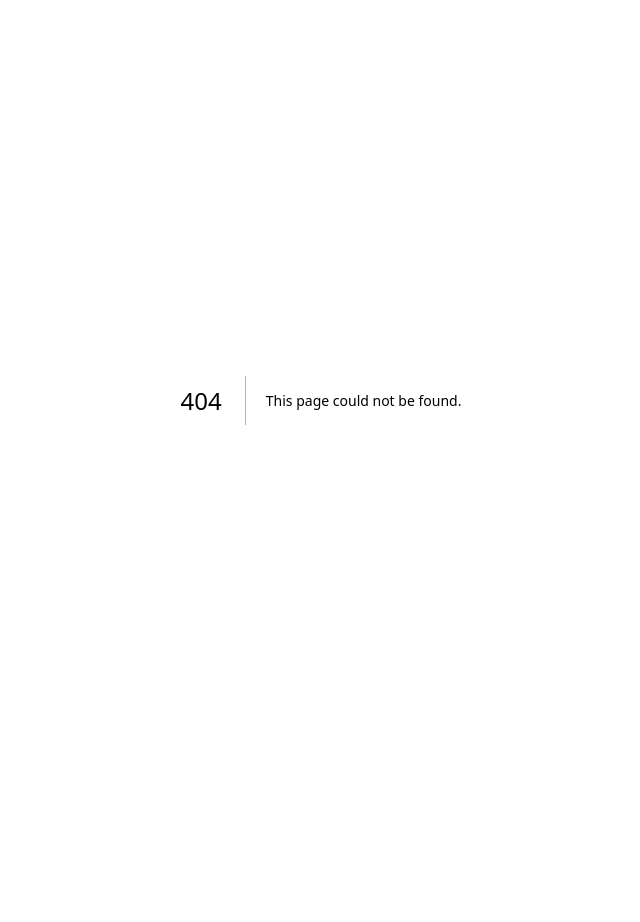
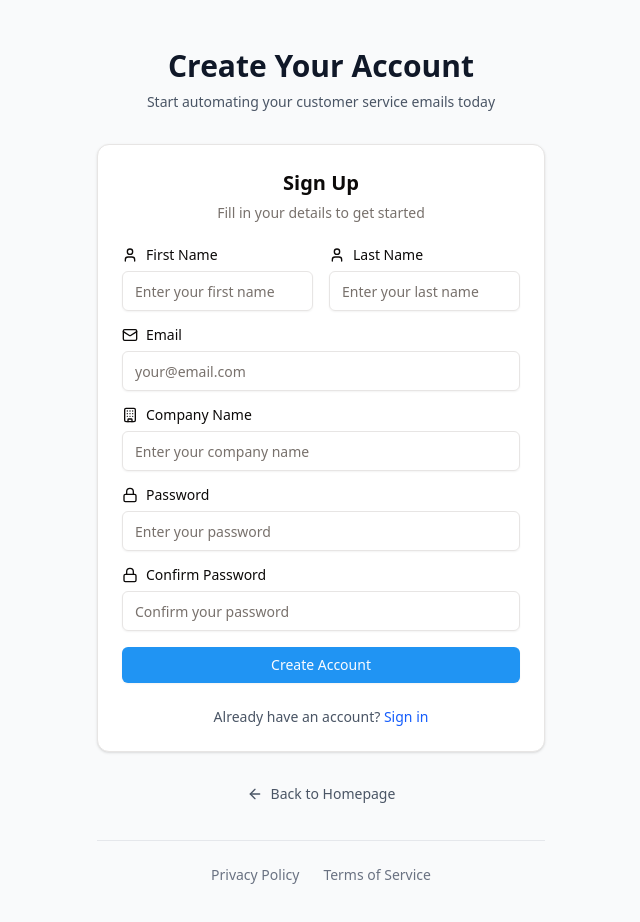
Before and after one commit to ProtoITConsultants/delight_desk_frontend, a Next.js app: page /signup in a window 1280 px wide. Before the commit this address had no page. Shown: the top 922 px of the page, without its empty margins (319-959 px from the left). Before the commit the page ends 800 px from the top, so only its background shows below. Built offline with nearby package versions, Linux system fonts and the light colour scheme.

Commit message:
feat: add_signup_page

```diff
--- /dev/null
+++ b/src/app/(auth)/signup/page.tsx
@@ -0,0 +1,54 @@
+import {
+  Card,
+  CardContent,
+  CardDescription,
+  CardHeader,
+  CardTitle,
+} from "@/components/ui/card";
+import SignupForm from "@/modules/auth/components/SignupForm";
+import Link from "next/link";
+
+const SignupPage = () => {
+  return (
+    <>
+      {/* Header */}
+      <div className="text-center">
+        <h1 className="text-3xl font-bold text-gray-900">
+          Create Your Account
+        </h1>
+        <p className="mt-2 text-sm text-gray-600">
+          Start automating your customer service emails today
+        </p>
+      </div>
+
+      {/* Signup Card */}
+      <Card>
+        <CardHeader>
+          <CardTitle className="text-xl text-center">Sign Up</CardTitle>
+          <CardDescription className="text-center">
+            Fill in your details to get started
+          </CardDescription>
+        </CardHeader>
+        <CardContent>
+          {/* Signup Form */}
+          <SignupForm />
+          {/* Login Page - Link */}
+          <div className="mt-6 text-center">
+            <p className="text-sm text-gray-600">
+              Already have an account?{" "}
+              <Link
+                href="/login"
+                prefetch
+                className="text-blue-600 hover:text-blue-500 font-medium"
+              >
+                Sign in
+              </Link>
+            </p>
+          </div>
+        </CardContent>
+      </Card>
+    </>
+  );
+};
+
+export default SignupPage;
--- /dev/null
+++ b/src/modules/auth/components/SignupForm.tsx
@@ -0,0 +1,202 @@
+"use client";
+import { z } from "zod";
+import { zodResolver } from "@hookform/resolvers/zod";
+import { useForm } from "react-hook-form";
+import {
+  Form,
+  FormControl,
+  FormField,
+  FormItem,
+  FormLabel,
+  FormMessage,
+} from "@/components/ui/form";
+import { Button } from "@/components/ui/button";
+import { Mail, Lock, User, Building } from "lucide-react";
+import { Input } from "@/components/ui/input";
+
+// Form Validation Schema
+const signupSchema = z
+  .object({
+    email: z.string().email("Please enter a valid email address"),
+    password: z.string().min(6, "Password must be at least 6 characters"),
+    confirmPassword: z.string(),
+    firstName: z.string().min(1, "First name is required"),
+    lastName: z.string().min(1, "Last name is required"),
+    company: z.string().min(1, "Company name is required"),
+  })
+  .refine((data) => data.password === data.confirmPassword, {
+    message: "Passwords don't match",
+    path: ["confirmPassword"],
+  });
+
+type SignupFormTypes = z.infer<typeof signupSchema>;
+
+const SignupForm = () => {
+  const form = useForm<SignupFormTypes>({
+    resolver: zodResolver(signupSchema),
+    defaultValues: {
+      email: "",
+      password: "",
+      confirmPassword: "",
+      firstName: "",
+      lastName: "",
+      company: "",
+    },
+  });
+
+  // TODO: Add Tanstack - Mutation here
+  const onSubmit = () => {
+    // Log Form Data
+    console.log(form.getValues());
+  };
+  return (
+    <Form {...form}>
+      <form onSubmit={form.handleSubmit(onSubmit)} className="space-y-4">
+        <div className="grid sm:grid-cols-2 gap-4">
+          <FormField
+            control={form.control}
+            name="firstName"
+            render={({ field }) => (
+              <FormItem>
+                <FormLabel className="flex items-center gap-2">
+                  <User className="h-4 w-4" />
+                  First Name
+                </FormLabel>
+                <FormControl>
+                  <Input
+                    id="firstName"
+                    type="text"
+                    placeholder="Enter your first name"
+                    className="py-2 h-10"
+                    {...field}
+                  />
+                </FormControl>
+                <FormMessage />
+              </FormItem>
+            )}
+          />
+          <FormField
+            control={form.control}
+            name="lastName"
+            render={({ field }) => (
+              <FormItem>
+                <FormLabel className="flex items-center gap-2">
+                  <User className="h-4 w-4" />
+                  Last Name
+                </FormLabel>
+                <FormControl>
+                  <Input
+                    id="lastName"
+                    type="text"
+                    placeholder="Enter your last name"
+                    className="py-2 h-10"
+                    {...field}
+                  />
+                </FormControl>
+                <FormMessage />
+              </FormItem>
+            )}
+          />
+        </div>
+        <FormField
+          control={form.control}
+          name="email"
+          render={({ field }) => (
+            <FormItem>
+              <FormLabel className="flex items-center gap-2">
+                <Mail className="h-4 w-4" />
+                Email
+              </FormLabel>
+              <FormControl>
+                <Input
+                  id="email"
+                  type="email"
+                  placeholder="your@email.com"
+                  className="py-2 h-10"
+                  {...field}
+                />
+              </FormControl>
+              <FormMessage />
+            </FormItem>
+          )}
+        />
+        <FormField
+          control={form.control}
+          name="company"
+          render={({ field }) => (
+            <FormItem>
+              <FormLabel className="flex items-center gap-2">
+                <Building className="h-4 w-4" />
+                Company Name
+              </FormLabel>
+              <FormControl>
+                <Input
+                  id="company"
+                  type="text"
+                  placeholder="Enter your company name"
+                  className="py-2 h-10"
+                  {...field}
+                />
+              </FormControl>
+              <FormMessage />
+            </FormItem>
+          )}
+        />
+        <FormField
+          control={form.control}
+          name="password"
+          render={({ field }) => (
+            <FormItem>
+              <FormLabel className="flex items-center gap-2">
+                <Lock className="h-4 w-4" />
+                Password
+              </FormLabel>
+              <FormControl>
+                <Input
+                  id="password"
+                  type="password"
+                  placeholder="Enter your password"
+                  className="py-2 h-10"
+                  {...field}
+                />
+              </FormControl>
+              <FormMessage />
+            </FormItem>
+          )}
+        />
+        <FormField
+          control={form.control}
+          name="confirmPassword"
+          render={({ field }) => (
+            <FormItem>
+              <FormLabel className="flex items-center gap-2">
+                <Lock className="h-4 w-4" />
+                Confirm Password
+              </FormLabel>
+              <FormControl>
+                <Input
+                  id="confirmPassword"
+                  type="password"
+                  placeholder="Confirm your password"
+                  className="py-2 h-10"
+                  {...field}
+                />
+              </FormControl>
+              <FormMessage />
+            </FormItem>
+          )}
+        />
+        <Button
+          type="submit"
+          className="w-full hover:cursor-pointer"
+          // disabled={signupMutation.isPending}
+        >
+          {/* {signupMutation.isPending ? "Creating Account..." : "Create Account"} */}
+          Create Account
+        </Button>
+      </form>
+    </Form>
+  );
+};
+
+export default SignupForm;
```
